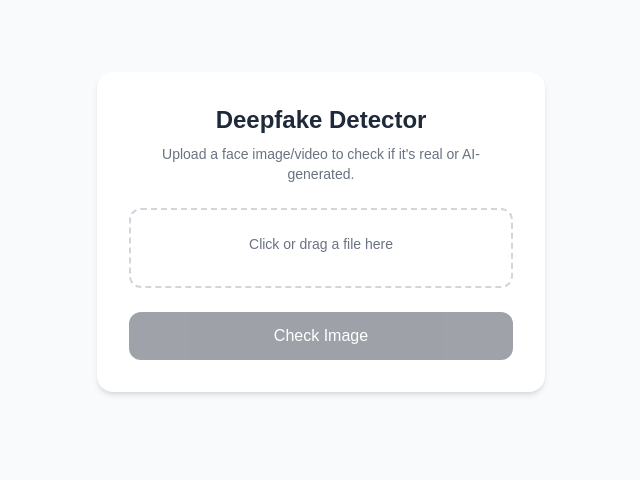
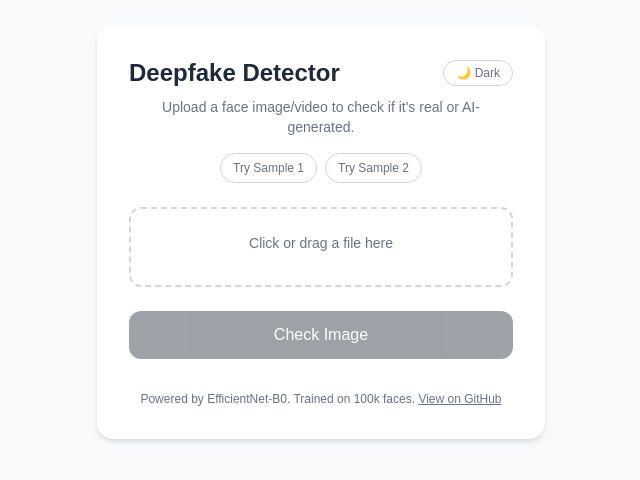
Before and after one commit to ali-faraz-py/deepfake-detector, a Next.js app in the folder frontend/: page / in a window 1280 px wide. Shown: the part 168-648 px from the top of the page, without its empty margins (319-959 px from the left). Built offline with nearby package versions, Linux system fonts and the light colour scheme.

Commit message:
feat: enhance file upload handling with size and type validation, add sample image functionality, and implement dark mode toggle

```diff
--- a/frontend/src/app/page.js
+++ b/frontend/src/app/page.js
@@ -1,6 +1,19 @@
 "use client";
 
-import { useState, useRef } from "react";
+import { useState, useRef, useEffect } from "react";
+
+const MAX_FILE_SIZE = 10 * 1024 * 1024; // 10MB
+
+const SAMPLE_IMAGES = [
+  {
+    label: "Try Sample 1",
+    url: "https://images.unsplash.com/photo-1500648767791-00dcc994a43e?w=600",
+  },
+  {
+    label: "Try Sample 2",
+    url: "https://images.unsplash.com/photo-1544005313-94ddf0286df2?w=600",
+  },
+];
 
 export default function Home() {
   const [file, setFile] = useState(null);
@@ -10,10 +23,31 @@ export default function Home() {
   const [error, setError] = useState(null);
   const [isDragging, setIsDragging] = useState(false);
   const [history, setHistory] = useState([]);
+  const [darkMode, setDarkMode] = useState(false);
+  const [toast, setToast] = useState(null);
   const fileInputRef = useRef(null);
+
+  const showToast = (message) => {
+    setToast(message);
+    setTimeout(() => setToast(null), 3500);
+  };
 
   const processFile = (selected) => {
     if (!selected) return;
+
+    const isImage = selected.type.startsWith("image/");
+    const isVideo = selected.type.startsWith("video/");
+
+    if (!isImage && !isVideo) {
+      showToast("Please upload an image or video file.");
+      return;
+    }
+
+    if (selected.size > MAX_FILE_SIZE) {
+      showToast("File is too large. Max size is 10MB.");
+      return;
+    }
+
     setFile(selected);
     setResult(null);
     setError(null);
@@ -27,8 +61,7 @@ export default function Home() {
   const handleDrop = (e) => {
     e.preventDefault();
     setIsDragging(false);
-    const dropped = e.dataTransfer.files[0];
-    processFile(dropped);
+    processFile(e.dataTransfer.files[0]);
   };
 
   const handleDragOver = (e) => {
@@ -50,6 +83,17 @@ export default function Home() {
     }
   };
 
+  const handleSampleClick = async (sample) => {
+    try {
+      const response = await fetch(sample.url);
+      const blob = await response.blob();
+      const sampleFile = new File([blob], "sample.jpg", { type: blob.type });
+      processFile(sampleFile);
+    } catch (err) {
+      showToast("Couldn't load sample image. Try uploading your own.");
+    }
+  };
+
   const handleSubmit = async () => {
     if (!file) return;
 
@@ -68,10 +112,15 @@ export default function Home() {
         body: formData,
       });
 
+      if (!response.ok) {
+        throw new Error("Server returned an error. Please try again.");
+      }
+
       const data = await response.json();
       setResult(data);
 
-      setHistory((prev) => [
+      setHistory((prev) =>
+        [
           {
             name: file.name,
             prediction: data.prediction,
@@ -79,23 +128,51 @@ export default function Home() {
             type: file.type.startsWith("video/") ? "video" : "image",
           },
           ...prev,
-      ].slice(0, 5));
+        ].slice(0, 5)
+      );
     } catch (err) {
       setError(err.message);
+      showToast(err.message);
     } finally {
       setLoading(false);
     }
   };
 
+  const bg = darkMode ? "bg-gray-900" : "bg-gray-50";
+  const cardBg = darkMode ? "bg-gray-800" : "bg-white";
+  const textPrimary = darkMode ? "text-gray-100" : "text-gray-800";
+  const textSecondary = darkMode ? "text-gray-400" : "text-gray-500";
+  const borderColor = darkMode ? "border-gray-700" : "border-gray-300";
+
   return (
-    <main className="flex min-h-screen flex-col items-center justify-center bg-gray-50 p-6">
-      <div className="w-full max-w-md bg-white rounded-2xl shadow-md p-8">
-        <h1 className="text-2xl font-bold text-center text-gray-800 mb-2">
-          Deepfake Detector
-        </h1>
-        <p className="text-sm text-center text-gray-500 mb-6">
+    <main className={`flex min-h-screen flex-col items-center justify-center ${bg} p-6 transition-colors`}>
+      <div className={`w-full max-w-md ${cardBg} rounded-2xl shadow-md p-8 transition-colors`}>
+
+        <div className="flex justify-between items-center mb-2">
+          <h1 className={`text-2xl font-bold ${textPrimary}`}>Deepfake Detector</h1>
+          <button
+            onClick={() => setDarkMode(!darkMode)}
+            className={`text-xs px-3 py-1 rounded-full border ${borderColor} ${textSecondary} cursor-pointer`}
+          >
+            {darkMode ? "☀️ Light" : "🌙 Dark"}
+          </button>
+        </div>
+
+        <p className={`text-sm text-center ${textSecondary} mb-4`}>
           Upload a face image/video to check if it's real or AI-generated.
         </p>
+
+        <div className="flex gap-2 justify-center mb-6">
+          {SAMPLE_IMAGES.map((sample) => (
+            <button
+              key={sample.label}
+              onClick={() => handleSampleClick(sample)}
+              className={`text-xs px-3 py-1.5 rounded-full border ${borderColor} ${textSecondary} hover:bg-gray-100 dark:hover:bg-gray-700 transition cursor-pointer`}
+            >
+              {sample.label}
+            </button>
+          ))}
+        </div>
 
         <label
           onDrop={handleDrop}
@@ -104,10 +181,10 @@ export default function Home() {
           className={`flex flex-col items-center justify-center border-2 border-dashed rounded-xl p-6 cursor-pointer transition ${
             isDragging
               ? "border-gray-900 bg-gray-100"
-              : "border-gray-300 hover:border-gray-400"
+              : `${borderColor} hover:border-gray-400`
           }`}
         >
-          <span className="text-sm text-gray-500 mb-2 text-center">
+          <span className={`text-sm ${textSecondary} mb-2 text-center`}>
             {file ? file.name : "Click or drag a file here"}
           </span>
           <input
@@ -121,17 +198,9 @@ export default function Home() {
 
         {preview &&
           (file?.type.startsWith("video/") ? (
-            <video
-              src={preview}
-              controls
-              className="mt-4 w-full h-48 object-cover rounded-xl"
-            />
+            <video src={preview} controls className="mt-4 w-full h-48 object-cover rounded-xl" />
           ) : (
-            <img
-              src={preview}
-              alt="Preview"
-              className="mt-4 w-full h-48 object-cover rounded-xl"
-            />
+            <img src={preview} alt="Preview" className="mt-4 w-full h-48 object-cover rounded-xl" />
           ))}
 
         <button
@@ -146,58 +215,65 @@ export default function Home() {
             : "Check Image"}
         </button>
 
-        {error && (
-          <p className="mt-4 text-sm text-red-600 text-center">
-            Something went wrong: {error}
-          </p>
+        {loading && (
+          <div className="mt-6 animate-pulse">
+            <div className="h-16 bg-gray-200 dark:bg-gray-700 rounded-xl"></div>
+          </div>
         )}
 
-        {result && (
+        {result && !loading && (
           <div
             className={`mt-6 p-4 rounded-xl text-center ${
-              result.prediction === "Fake"
-                ? "bg-red-50 text-red-700"
-                : "bg-green-50 text-green-700"
+              result.prediction === "Fake" ? "bg-red-50 text-red-700" : "bg-green-50 text-green-700"
             }`}
           >
             <p className="text-lg font-semibold">{result.prediction}</p>
-            <p className="text-sm">{result.confidence}% confidence</p>
+            <p className="text-sm mb-2">{result.confidence}% confidence</p>
+
+            <div className="w-full h-2 bg-white/60 rounded-full overflow-hidden">
+              <div
+                className={`h-full ${result.prediction === "Fake" ? "bg-red-500" : "bg-green-500"}`}
+                style={{ width: `${result.confidence}%` }}
+              ></div>
+            </div>
+
             {result.frames_analyzed && (
-              <p className="text-xs text-gray-500 mt-1">
-                Based on {result.frames_analyzed} frames
+              <p className="text-xs text-gray-500 mt-2">Based on {result.frames_analyzed} frames</p>
+            )}
+
+            <p className="text-xs text-gray-500 mt-3">
+              ⚠️ Trained on StyleGAN-generated faces — may not generalize to all AI image-generation methods.
             </p>
-            )}
           </div>
         )}
 
         {(file || result) && (
           <button
             onClick={handleReset}
-            className="mt-3 w-full py-2 text-sm text-gray-600 border border-gray-300 rounded-xl hover:bg-gray-50 transition cursor-pointer"
+            className={`mt-3 w-full py-2 text-sm ${textSecondary} border ${borderColor} rounded-xl hover:bg-gray-50 dark:hover:bg-gray-700 transition cursor-pointer`}
           >
             Try Another
           </button>
         )}
 
         {history.length > 0 && (
-          <div className="mt-8 pt-6 border-t border-gray-200">
-            <h2 className="text-sm font-medium text-gray-700 mb-3">
-              Recent Checks
-            </h2>
+          <div className={`mt-8 pt-6 border-t ${borderColor}`}>
+            <div className="flex justify-between items-center mb-3">
+              <h2 className={`text-sm font-medium ${textPrimary}`}>Recent Checks</h2>
+              <button
+                onClick={() => setHistory([])}
+                className={`text-xs ${textSecondary} hover:underline cursor-pointer`}
+              >
+                Clear
+              </button>
+            </div>
             <ul className="space-y-2">
               {history.map((item, i) => (
-                <li
-                  key={i}
-                  className="flex items-center justify-between text-sm"
-                >
-                  <span className="text-gray-600 truncate max-w-[160px]">
-                    {item.name}
-                  </span>
+                <li key={i} className="flex items-center justify-between text-sm">
+                  <span className={`${textSecondary} truncate max-w-[160px]`}>{item.name}</span>
                   <span
                     className={`font-medium ${
-                      item.prediction === "Fake"
-                        ? "text-red-600"
-                        : "text-green-600"
+                      item.prediction === "Fake" ? "text-red-600" : "text-green-600"
                     }`}
                   >
                     {item.prediction} ({item.confidence}%)
@@ -207,7 +283,19 @@ export default function Home() {
             </ul>
           </div>
         )}
+      <p className={`mt-8 text-xs text-center ${textSecondary}`}>
+          Powered by EfficientNet-B0. Trained on 100k faces.{" "}
+          <a href="https://github.com/ali-faraz-py/deepfake-detector" target="_blank" rel="noopener noreferrer" className="underline">
+            View on GitHub
+          </a>
+        </p>
       </div>
+
+      {toast && (
+        <div className="fixed bottom-6 left-1/2 -translate-x-1/2 bg-gray-900 text-white text-sm px-4 py-2 rounded-lg shadow-lg">
+          {toast}
+        </div>
+      )}
     </main>
   );
 }
```
Lines whose indentation alone changed are shown as unchanged.
